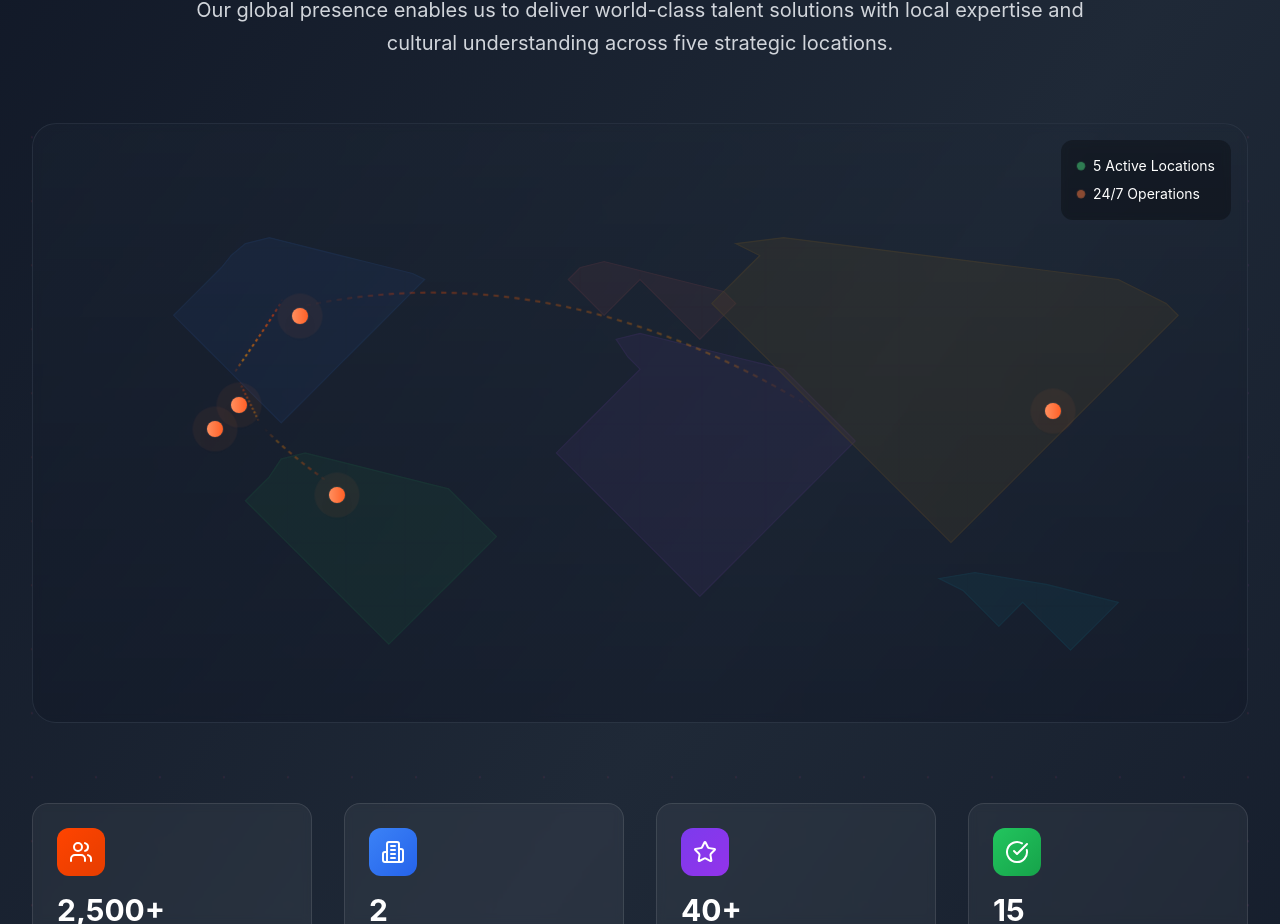
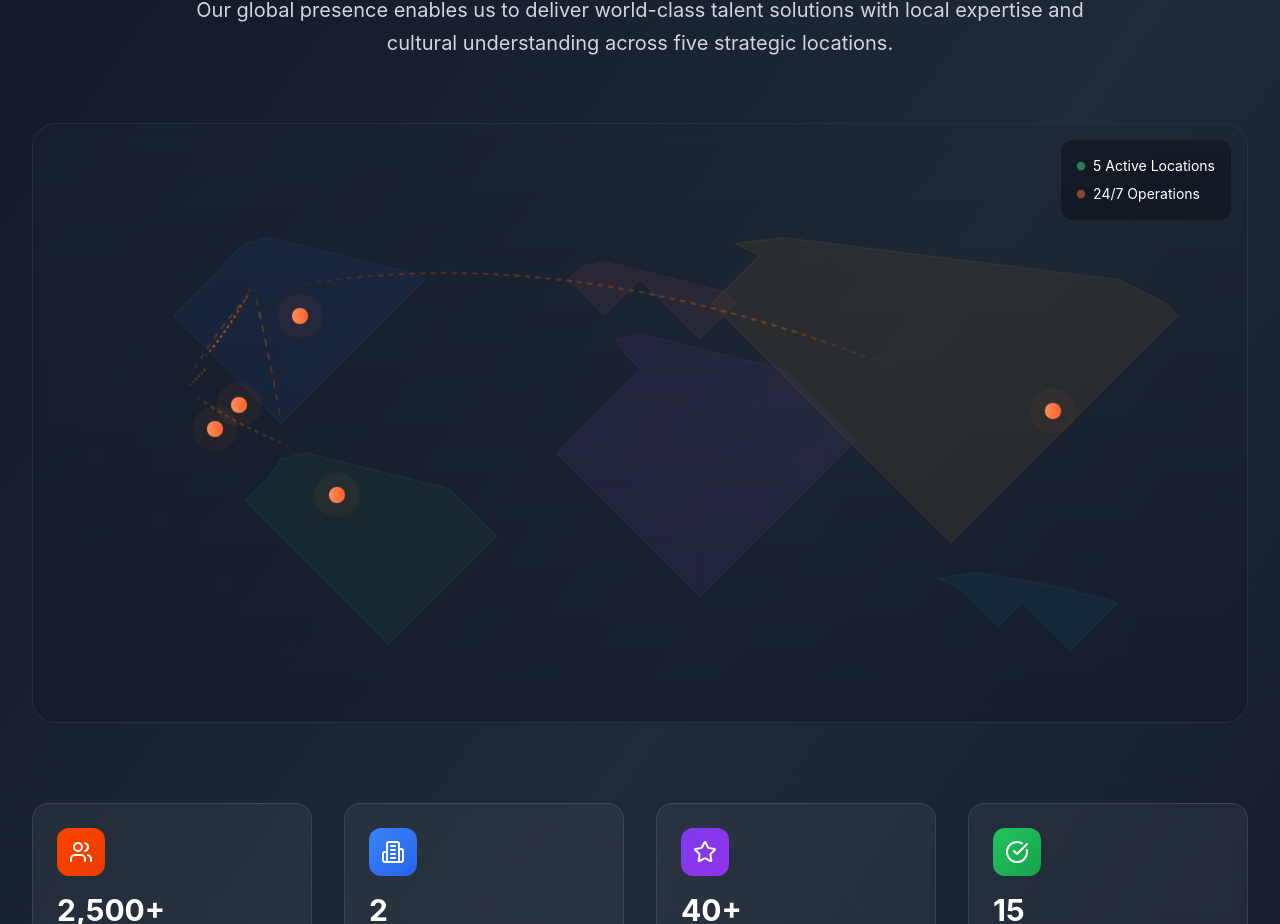
Before and after one commit to chiranperera/talent-amp, a React (Vite) app: page / in a window 1280 px wide. Shown: the part 5457-6381 px from the top of the page. Built offline with nearby package versions, Linux system fonts and the light colour scheme.

Commit message:
Update connection lines for new coordinates
cgen-4e1acde7e919403481419c15f2918691

```diff
--- a/client/components/GlobalFootprint.tsx
+++ b/client/components/GlobalFootprint.tsx
@@ -338,7 +338,7 @@ const GlobalFootprint = () => {
 
               {/* US to Philippines */}
               <path
-                d="M 250 175 Q 500 120 750 275"
+                d="M 220 160 Q 500 100 840 240"
                 stroke="url(#connection-gradient)"
                 strokeWidth="2"
                 fill="none"
@@ -348,7 +348,7 @@ const GlobalFootprint = () => {
 
               {/* US to Mexico */}
               <path
-                d="M 250 175 Q 235 200 200 250"
+                d="M 220 160 Q 200 200 170 235"
                 stroke="url(#connection-gradient-reverse)"
                 strokeWidth="2"
                 fill="none"
@@ -359,7 +359,7 @@ const GlobalFootprint = () => {
 
               {/* Mexico to Guatemala */}
               <path
-                d="M 200 250 L 220 290"
+                d="M 170 235 L 150 255"
                 stroke="url(#connection-gradient)"
                 strokeWidth="2"
                 fill="none"
@@ -370,13 +370,37 @@ const GlobalFootprint = () => {
 
               {/* Guatemala to Colombia */}
               <path
-                d="M 220 290 Q 250 320 280 340"
+                d="M 150 255 Q 180 280 250 310"
                 stroke="url(#connection-gradient-reverse)"
                 strokeWidth="2"
                 fill="none"
                 className="animate-pulse"
                 style={{ animationDelay: "2s" }}
                 strokeDasharray="4,4"
+              />
+
+              {/* US to Guatemala (additional connection) */}
+              <path
+                d="M 220 160 Q 180 200 150 255"
+                stroke="url(#connection-gradient)"
+                strokeWidth="1.5"
+                fill="none"
+                className="animate-pulse"
+                style={{ animationDelay: "2.5s" }}
+                strokeDasharray="6,6"
+                opacity="0.6"
+              />
+
+              {/* US to Colombia (additional connection) */}
+              <path
+                d="M 220 160 Q 240 250 250 310"
+                stroke="url(#connection-gradient-reverse)"
+                strokeWidth="1.5"
+                fill="none"
+                className="animate-pulse"
+                style={{ animationDelay: "3s" }}
+                strokeDasharray="7,7"
+                opacity="0.6"
               />
             </svg>
 
```
